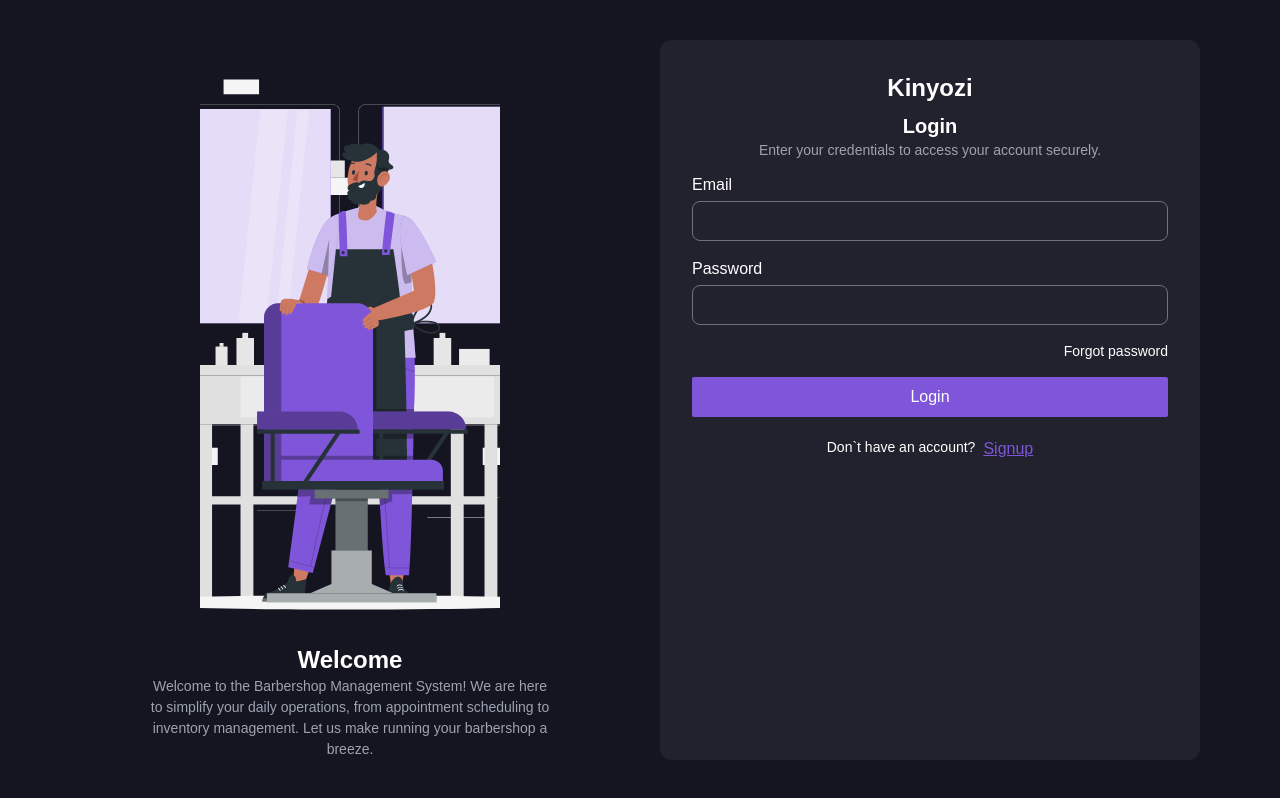
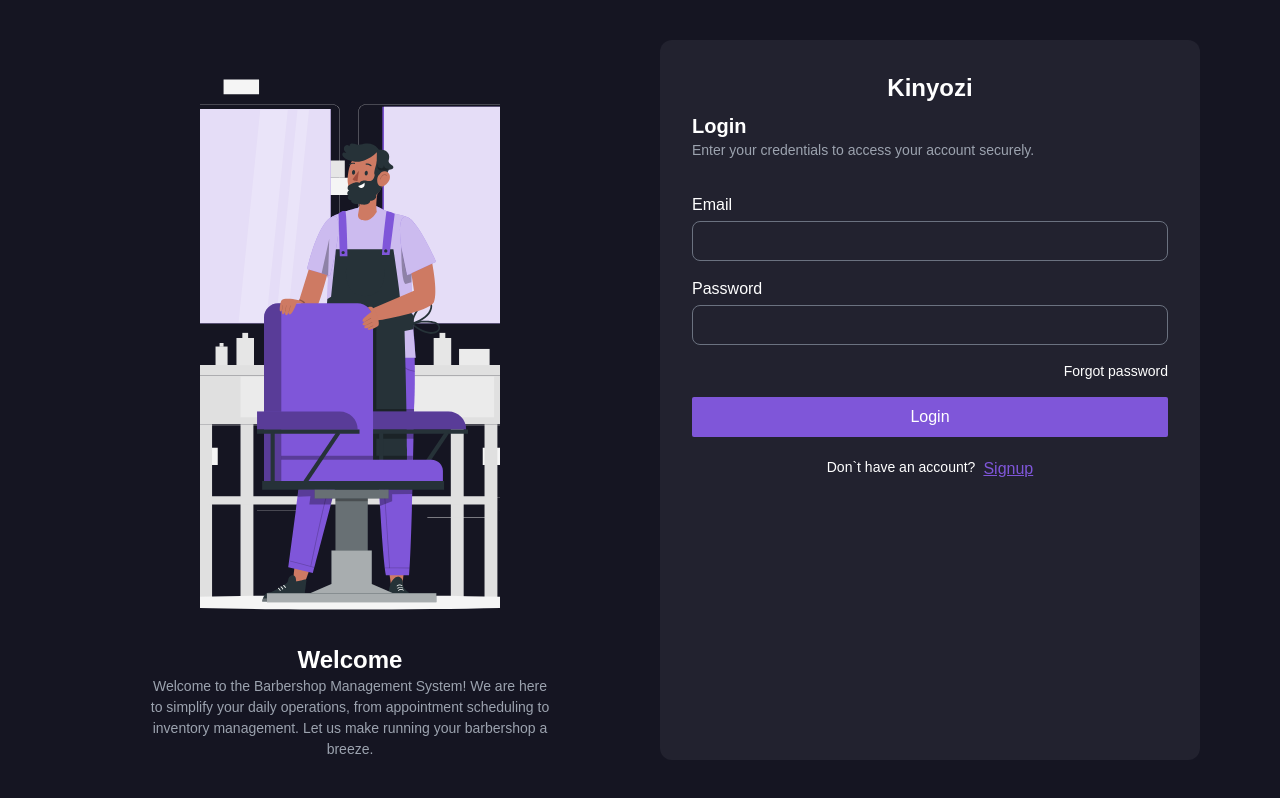
Before and after one commit to regan-mu/my-kinyozi-client, a Next.js app: page /login in a window 1280 px wide. Built offline with nearby package versions, Linux system fonts and the light colour scheme.

Commit message:
Login and signup pages

```diff
--- a/app/login/page.js
+++ b/app/login/page.js
@@ -5,8 +5,8 @@ export default function Login() {
     return (
         <LoginSignupLayout>
             <div className="flex flex-col ">
-                <h2 className="text-xl font-bold text-center">Login</h2>
-                <p className="text-gray-400 text-[14px] text-center">
+                <h2 className="text-xl font-bold">Login</h2>
+                <p className="text-gray-400 text-[14px] mb-5">
                     Enter your credentials to access your account securely.
                 </p>
                 <LoginForm />
--- a/app/signup/page.js
+++ b/app/signup/page.js
@@ -5,8 +5,8 @@ export default function Signup() {
     return (
         <LoginSignupLayout>
             <div className="flex flex-col h-full">
-                <h2 className="text-xl font-bold text-center">Sign Up</h2>
-                <p className="text-gray-400 text-[14px] text-center">
+                <h2 className="text-xl font-bold">Sign Up</h2>
+                <p className="text-gray-400 text-[14px] mb-5">
                     Join now by creating your account in just a few simple steps.
                 </p>
                 <SignupForm />
```
